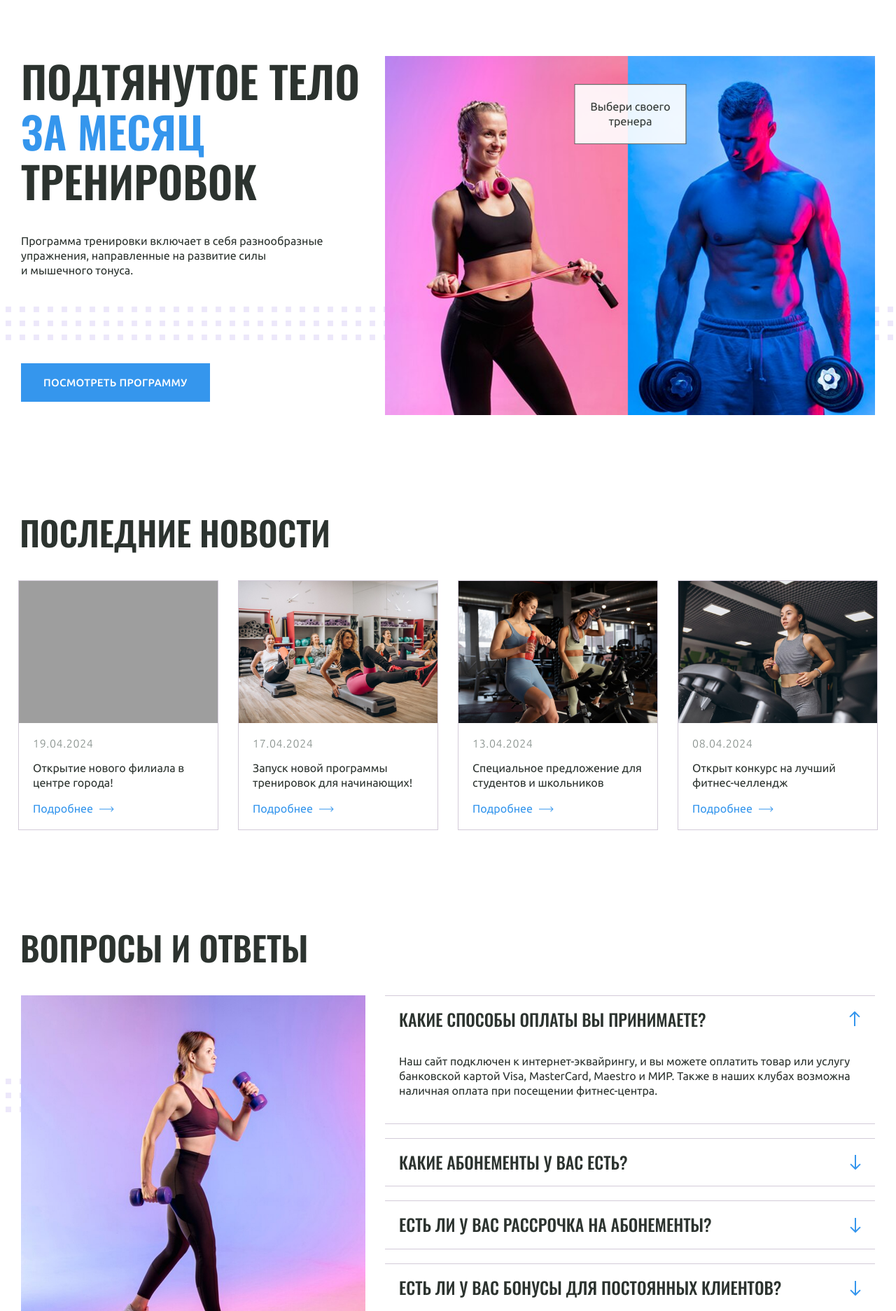
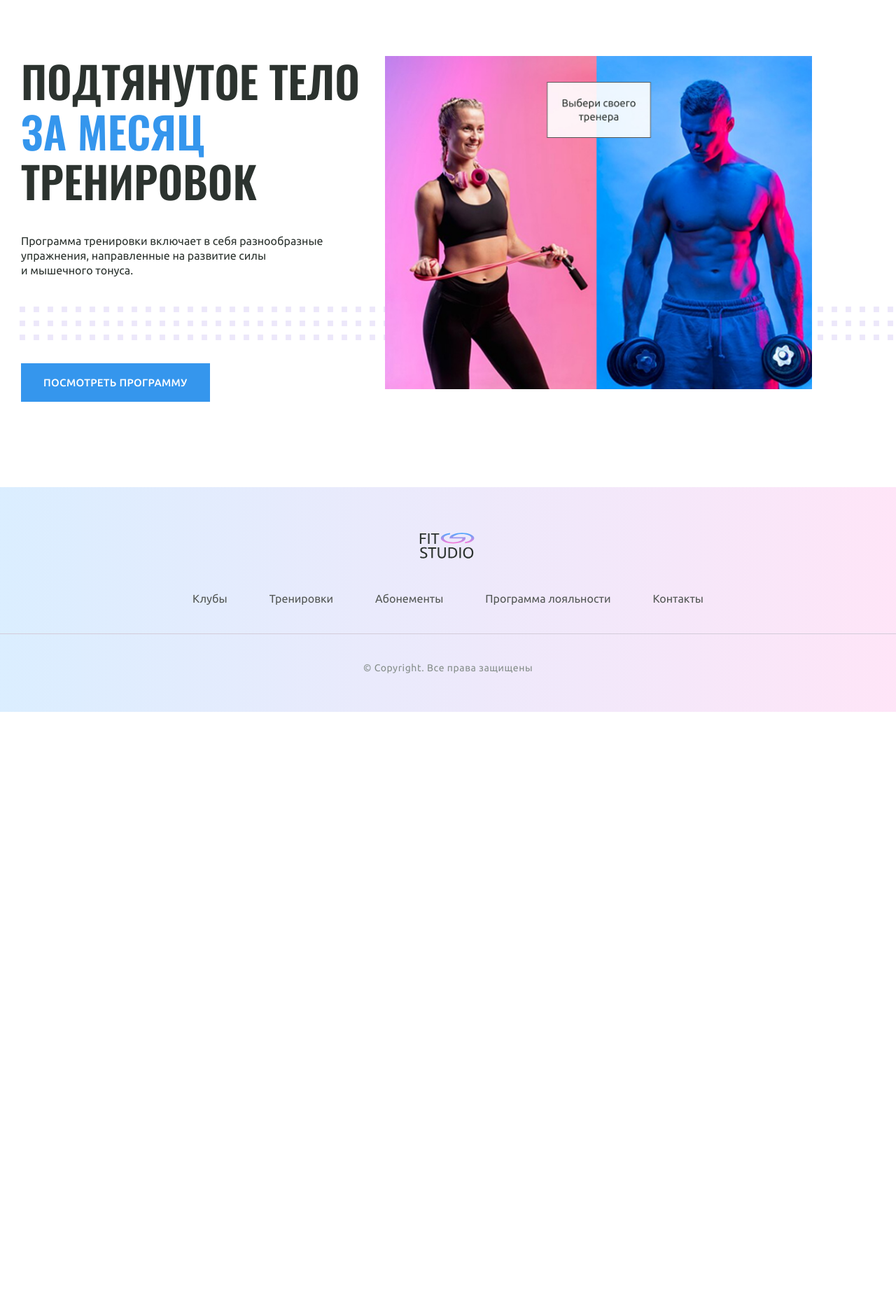
Before and after one commit to rumbik13/home-work, a PHP site: page /Fit-StudioHero in a window 1280 px wide. Shown: the part 112-1985 px from the top of the page at 70% size. After the commit the page ends 1129 px from the top, so only its background shows below. Run offline with PHP 8.4, Linux system fonts and the light colour scheme; grey boxes are pictures that could not be loaded.

Commit message:
Add files via upload

```diff
--- a/Fit-StudioHero/css/footer.css
+++ b/Fit-StudioHero/css/footer.css
@@ -48,3 +48,16 @@
     letter-spacing: 0.04em;
     color: #858E8A;
 }
+
+@media (width <= 768px) {
+    .menu ul {
+        flex-direction: column;
+        gap: 25px;
+    }
+}
+
+@media (width <= 576px) {
+    .footer {
+        padding-top: 40px;
+    }
+}
--- a/Fit-StudioHero/css/globals.css
+++ b/Fit-StudioHero/css/globals.css
@@ -85,3 +85,15 @@ a:focus-visible , button:focus-visible {
     text-transform: uppercase;
     color: #2C332F;
 }
+
+img {
+    max-width: 100%;
+    height: auto;
+    object-fit: cover;
+}
+
+@media (width <= 992px) {
+    .container {
+        max-width: 768px;
+    }
+}
--- a/Fit-StudioHero/css/index.css
+++ b/Fit-StudioHero/css/index.css
@@ -1,4 +1,8 @@
-
+.hero,
+.news,
+.faq {
+    padding: 0 20px;
+}
 
 
 .hero {
@@ -17,7 +21,6 @@
 
 .block-hero-1 {
     display: flex;
-    align-items: flex-start;
     max-width: 1220px;
     max-height: 513px;
     gap: 28px;
@@ -98,6 +101,10 @@
     margin-bottom: 40px;
 }
 
+.news {
+    display: none;
+}
+
 .news-article {
     background-color: #fff;
     border: 1px solid #d3cbd9;
@@ -152,6 +159,7 @@
 
 
 .faq {
+    display: none;
     position: relative;
 }
 
@@ -234,3 +242,15 @@ summary::-webkit-details-marker {
     position: relative;
     left: -390px;
 }
+
+@media (width <= 1440px) {
+    .sporty-people {
+        width: 50%;
+    }
+}
+
+@media (width <= 992px) {
+    .block-hero-1 {
+        flex-direction: column;
+    }
+}
--- a/Fit-StudioHero/index.html
+++ b/Fit-StudioHero/index.html
@@ -26,7 +26,7 @@
         </article>
     </header>
     <section class="hero">
-        <div class="block-hero-1">
+        <div class="block-hero-1 container">
             <div>
                 <h1 class="hero-h1">Подтянутое тело <strong class="strong">за месяц</strong> тренировок</h1>
                 <p class="text">Программа тренировки включает в себя разнообразные упражнения, направленные на развитие силы и мышечного тонуса.</p>
@@ -34,7 +34,11 @@
                     Посмотреть программу
                 </a>
             </div>
-            <img class="sporty-people" width="700px" height="513px" src="./img/Group 1.png" alt="картина тренера">
+            <img class="sporty-people"
+            width="700px"
+            height="513px"
+            src="./img/Group 1.jpg"
+            alt="картина тренера">
         </div>
     </section>
     <section class="news">
```
Also changed, not shown: Fit-StudioHero/img/Group 1.jpg (added).
